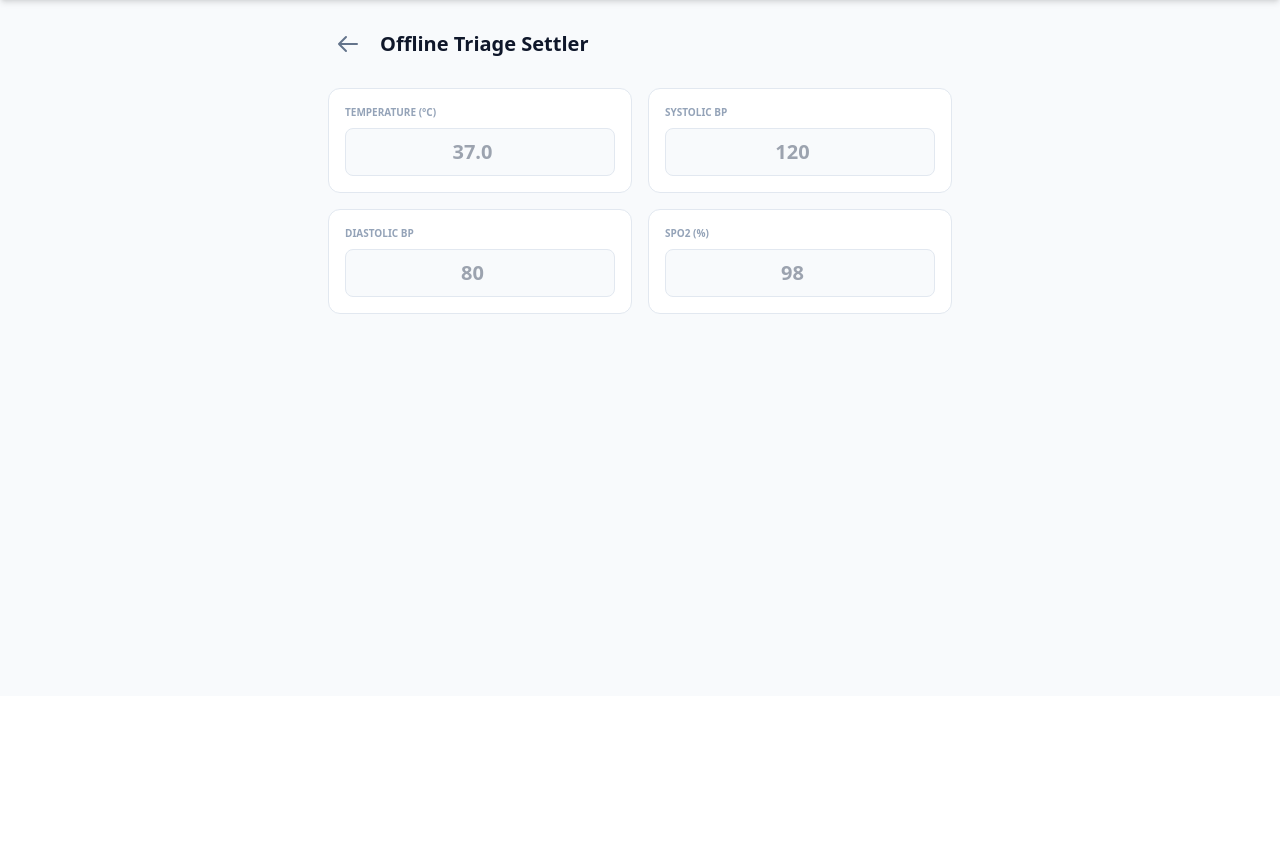
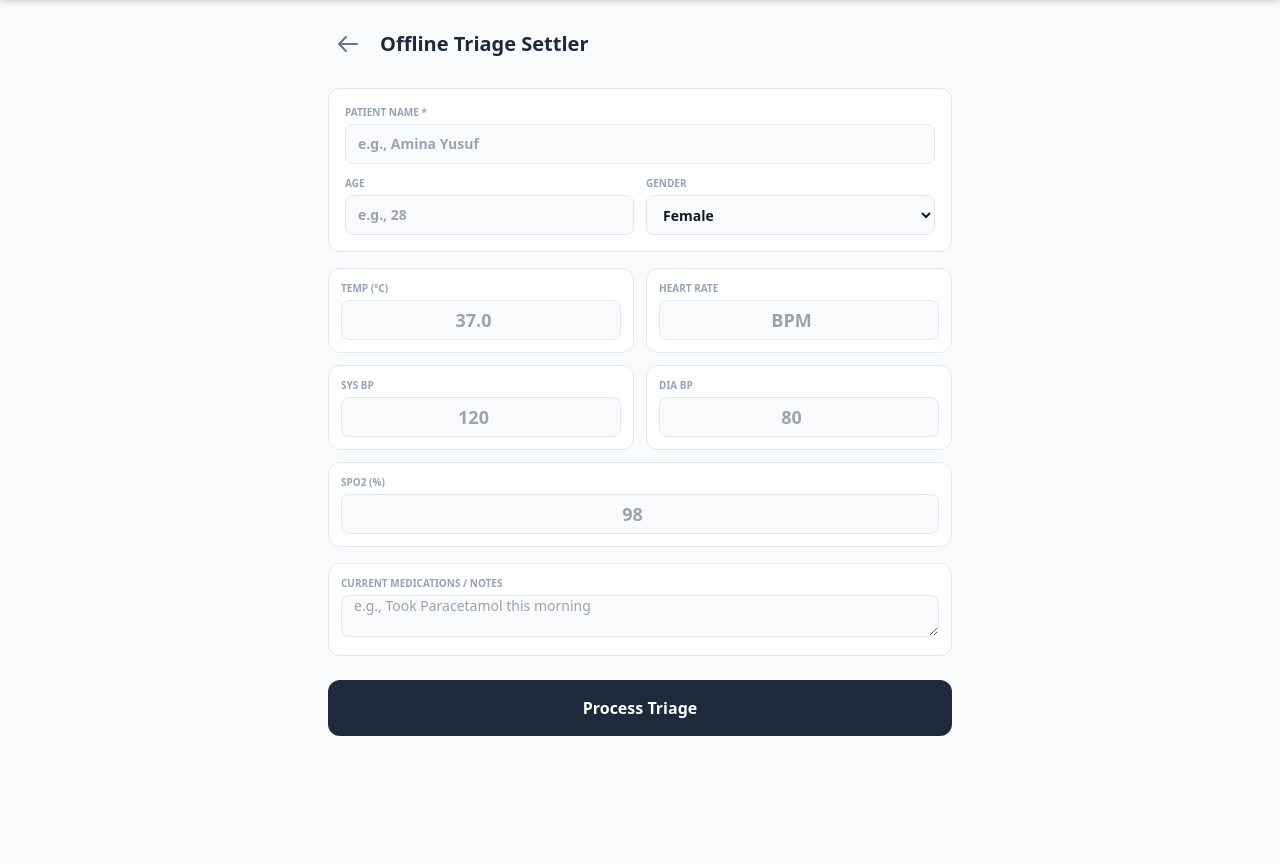
Before and after one commit to adebayo-victor/Smart-health-prototype-1, a Flask app: page /triage in a window 1280 px wide. Shown: the part 104-968 px from the top of the page. Before the commit the page ends 418 px from the top, so only its background shows below. Run offline with Flask 3, Linux system fonts and the light colour scheme; some libraries are stand-ins or nearby versions.

Commit message:
Refactor triage.html for improved patient input
Updated triage form layout and functionality, including patient information fields and result display.

```diff
--- a/templates/triage.html
+++ b/templates/triage.html
@@ -6,98 +6,179 @@
         <a href="/" class="w-10 h-10 flex items-center justify-center text-slate-500 hover:bg-slate-100 rounded-full transition">
             <svg xmlns="http://www.w3.org/2000/svg" class="h-6 w-6" fill="none" viewBox="0 0 24 24" stroke="currentColor"><path stroke-linecap="round" stroke-linejoin="round" stroke-width="2" d="M10 19l-7-7m0 0l7-7m-7 7h18" /></svg>
         </a>
-        <h1 class="text-xl font-black text-slateDark">Offline Triage Settler</h1>
+        <h1 class="text-xl font-black text-slate-800">Offline Triage Settler</h1>
     </div>
 
-    <div class="grid grid-cols-2 gap-4 mb-8">
-        <!-- Temp -->
-        <div class="bg-white p-4 rounded-xl border border-slate-200">
-            <label class="text-[10px] font-bold text-slate-400 uppercase block mb-2">Temperature (°C)</label>
-            <input type="number" id="temp" step="0.1" class="w-full min-h-12 px-3 rounded-lg border border-slate-200 bg-slate-50 text-xl font-black text-center focus:outline-none focus:ring-2 focus:ring-emerald" placeholder="37.0">
+    <!-- Patient Info -->
+    <div class="bg-white p-4 rounded-xl border border-slate-200 mb-4 space-y-3">
+        <div>
+            <label class="text-[10px] font-bold text-slate-400 uppercase block mb-1">Patient Name *</label>
+            <input type="text" id="patient_name" class="w-full min-h-10 px-3 rounded-lg border border-slate-200 bg-slate-50 text-sm font-bold focus:outline-none focus:ring-2 focus:ring-emerald-500" placeholder="e.g., Amina Yusuf">
         </div>
-        <!-- Sys BP -->
-        <div class="bg-white p-4 rounded-xl border border-slate-200">
-            <label class="text-[10px] font-bold text-slate-400 uppercase block mb-2">Systolic BP</label>
-            <input type="number" id="sys_bp" class="w-full min-h-12 px-3 rounded-lg border border-slate-200 bg-slate-50 text-xl font-black text-center focus:outline-none focus:ring-2 focus:ring-emerald" placeholder="120">
+        <div class="grid grid-cols-2 gap-3">
+            <div>
+                <label class="text-[10px] font-bold text-slate-400 uppercase block mb-1">Age</label>
+                <input type="number" id="age" class="w-full min-h-10 px-3 rounded-lg border border-slate-200 bg-slate-50 text-sm font-bold focus:outline-none focus:ring-2 focus:ring-emerald-500" placeholder="e.g., 28">
             </div>
-        <!-- Dia BP -->
-        <div class="bg-white p-4 rounded-xl border border-slate-200">
-            <label class="text-[10px] font-bold text-slate-400 uppercase block mb-2">Diastolic BP</label>
-            <input type="number" id="dia_bp" class="w-full min-h-12 px-3 rounded-lg border border-slate-200 bg-slate-50 text-xl font-black text-center focus:outline-none focus:ring-2 focus:ring-emerald" placeholder="80">
-        </div>
-        <!-- SpO2 -->
-        <div class="bg-white p-4 rounded-xl border border-slate-200">
-            <label class="text-[10px] font-bold text-slate-400 uppercase block mb-2">SpO2 (%)</label>
-            <input type="number" id="spo2" class="w-full min-h-12 px-3 rounded-lg border border-slate-200 bg-slate-50 text-xl font-black text-center focus:outline-none focus:ring-2 focus:ring-emerald" placeholder="98">
-        </div>
-    </div>
-
-    <!-- Result Box -->
-    <div id="triageResult" class="hidden p-6 rounded-2xl border-2 flex items-center gap-4 transition-all">
-        <div id="resultIcon"></div>
             <div>
-            <p id="resultTier" class="text-2xl font-black text-slateDark"></p>
-            <p id="resultRule" class="text-sm font-bold text-slate-600 mt-1"></p>
+                <label class="text-[10px] font-bold text-slate-400 uppercase block mb-1">Gender</label>
+                <select id="gender" class="w-full min-h-10 px-3 rounded-lg border border-slate-200 bg-slate-50 text-sm font-bold focus:outline-none focus:ring-2 focus:ring-emerald-500">
+                    <option value="female">Female</option>
+                    <option value="male">Male</option>
+                </select>
             </div>
         </div>
     </div>
 
+    <!-- Vitals Grid -->
+    <div class="grid grid-cols-2 gap-3 mb-4">
+        <div class="bg-white p-3 rounded-xl border border-slate-200">
+            <label class="text-[10px] font-bold text-slate-400 uppercase block mb-1">Temp (°C)</label>
+            <input type="number" id="temp" step="0.1" class="w-full min-h-10 px-2 rounded-lg border border-slate-200 bg-slate-50 text-lg font-black text-center focus:outline-none focus:ring-2 focus:ring-emerald-500" placeholder="37.0">
+        </div>
+        <div class="bg-white p-3 rounded-xl border border-slate-200">
+            <label class="text-[10px] font-bold text-slate-400 uppercase block mb-1">Heart Rate</label>
+            <input type="number" id="hr" class="w-full min-h-10 px-2 rounded-lg border border-slate-200 bg-slate-50 text-lg font-black text-center focus:outline-none focus:ring-2 focus:ring-emerald-500" placeholder="BPM">
+        </div>
+        <div class="bg-white p-3 rounded-xl border border-slate-200">
+            <label class="text-[10px] font-bold text-slate-400 uppercase block mb-1">Sys BP</label>
+            <input type="number" id="sys_bp" class="w-full min-h-10 px-2 rounded-lg border border-slate-200 bg-slate-50 text-lg font-black text-center focus:outline-none focus:ring-2 focus:ring-emerald-500" placeholder="120">
+        </div>
+        <div class="bg-white p-3 rounded-xl border border-slate-200">
+            <label class="text-[10px] font-bold text-slate-400 uppercase block mb-1">Dia BP</label>
+            <input type="number" id="dia_bp" class="w-full min-h-10 px-2 rounded-lg border border-slate-200 bg-slate-50 text-lg font-black text-center focus:outline-none focus:ring-2 focus:ring-emerald-500" placeholder="80">
+        </div>
+        <div class="bg-white p-3 rounded-xl border border-slate-200 col-span-2">
+            <label class="text-[10px] font-bold text-slate-400 uppercase block mb-1">SpO2 (%)</label>
+            <input type="number" id="spo2" class="w-full min-h-10 px-2 rounded-lg border border-slate-200 bg-slate-50 text-lg font-black text-center focus:outline-none focus:ring-2 focus:ring-emerald-500" placeholder="98">
+        </div>
+    </div>
+
+    <!-- Meds Note -->
+    <div class="bg-white p-3 rounded-xl border border-slate-200 mb-6">
+        <label class="text-[10px] font-bold text-slate-400 uppercase block mb-1">Current Medications / Notes</label>
+        <textarea id="meds" rows="2" class="w-full px-3 rounded-lg border border-slate-200 bg-slate-50 text-sm focus:outline-none focus:ring-2 focus:ring-emerald-500" placeholder="e.g., Took Paracetamol this morning"></textarea>
+    </div>
+
+    <!-- Process Button -->
+    <button onclick="processTriage()" class="w-full min-h-14 bg-slate-800 text-white rounded-xl font-bold flex items-center justify-center gap-2 hover:bg-slate-700 transition mb-6">
+        Process Triage
+    </button>
+
+    <!-- Result Box -->
+    <div id="triageResult" class="hidden p-5 rounded-2xl border-2 transition-all mb-6">
+        <div class="flex items-center gap-4 mb-3">
+            <div id="resultIcon"></div>
+            <div>
+                <p id="resultTier" class="text-2xl font-black text-slate-800"></p>
+                <p id="resultTrigger" class="text-sm font-bold text-slate-600 mt-1"></p>
+            </div>
+        </div>
+        <p id="resultNotes" class="text-sm text-slate-700 bg-white/50 p-3 rounded-lg border border-slate-200/50"></p>
+
+        <!-- TC Steps -->
+        <div class="mt-4 space-y-2" id="tcStepsContainer"></div>
+
+        <!-- Referral Button (Shows if RED or YELLOW) -->
+        <a id="referralBtn" href="/referral" class="hidden mt-4 w-full min-h-12 bg-red-600 text-white rounded-xl font-bold flex items-center justify-center gap-2 hover:bg-red-700 transition">
+            <svg xmlns="http://www.w3.org/2000/svg" class="h-5 w-5" fill="none" viewBox="0 0 24 24" stroke="currentColor"><path stroke-linecap="round" stroke-linejoin="round" stroke-width="2" d="M12 9v2m0 4h.01m-6.938 4h13.856c1.54 0 2.502-1.667 1.732-3L13.732 4c-.77-1.333-2.694-1.333-3.464 0L3.34 16c-.77 1.333.192 3 1.732 3z" /></svg>
+            🚑 Refer Patient
+        </a>
+   6
+    </div>
+</div>
+
 <script>
-    const inputs = ['temp', 'sys_bp', 'dia_bp', 'spo2'];
-    inputs.forEach(id => document.getElementById(id).addEventListener('input', calculateTriage));
+let currentEncounterId = null;
 
-    function calculateTriage() {
-        const temp = parseFloat(document.getElementById('temp').value);
-        const sys = parseFloat(document.getElementById('sys_bp').value);
-        const dia = parseFloat(document.getElementById('dia_bp').value);
-        const spo2 = parseFloat(document.getElementById('spo2').value);
+async function processTriage() {
+    const patientName = document.getElementById('patient_name').value.trim();
+    if (!patientName) {
+        alert("Patient name is required to create a record.");
+        return;
+    }
 
-        let tier = 'GREEN';
-        let rule = 'All recorded vitals within stable physiological ranges';
+    const payload = {
+        patient_name: patientName,
+        encounter_id: currentEncounterId,
+        age: document.getElementById('age').value || null,
+        gender: document.getElementById('gender').value,
+        temp: parseFloat(document.getElementById('temp').value) || null,
+        hr: parseFloat(document.getElementById('hr').value) || null,
+        sys_bp: parseFloat(document.getElementById('sys_bp').value) || null,
+        dia_bp: parseFloat(document.getElementById('dia_bp').value) || null,
+        spo2: parseFloat(document.getElementById('spo2').value) || null,
+        meds: document.getElementById('meds').value || null
+    };
 
-        // RED Checks
-        if (temp > 39.5) { tier = 'RED'; rule = 'Critical Hyperthermia (Temp > 39.5°C)'; }
-        else if (sys > 160) { tier = 'RED'; rule = 'Severe Systolic Hypertension (Sys BP > 160)'; }
-        else if (dia > 100) { tier = 'RED'; rule = 'Severe Diastolic Hypertension (Dia BP > 100)'; }
-        else if (spo2 < 90) { tier = 'RED'; rule = 'Critical Hypoxemia (SpO2 < 90%)'; }
-        // AMBER Checks
-        else if (temp > 38.5) { tier = 'AMBER'; rule = 'High Fever (Temp > 38.5°C)'; }
-        else if (sys > 140) { tier = 'AMBER'; rule = 'Elevated Systolic BP (Sys BP > 140)'; }
-        else if (dia > 90) { tier = 'AMBER'; rule = 'Elevated Diastolic BP (Dia BP > 90)'; }
+    try {
+        const response = await fetch('/api/triage', {
+            method: 'POST',
+            headers: { 'Content-Type': 'application/json' },
+            body: JSON.stringify(payload)
+        });
 
-        // Only show if at least one input is filled
-        if (!isNaN(temp) || !isNaN(sys) || !isNaN(dia) || !isNaN(spo2)) {
-            displayResult(tier, rule);
-        } else {
-            document.getElementById('triageResult').classList.add('hidden');
+        const data = await response.json();
+        if (!response.ok) throw new Error(data.error || 'Server error');
+
+        currentEncounterId = data.encounter_id;
+        displayResult(data.triage_data);
+    } catch (error) {
+        alert('Error: ' + error.message);
     }
 }
 
-    function displayResult(tier, rule) {
+function displayResult(data) {
     const box = document.getElementById('triageResult');
     const tierText = document.getElementById('resultTier');
-        const ruleText = document.getElementById('resultRule');
+    const triggerText = document.getElementById('resultTrigger');
+    const notesText = document.getElementById('resultNotes');
     const icon = document.getElementById('resultIcon');
+    const referralBtn = document.getElementById('referralBtn');
 
-        box.classList.remove('hidden', 'bg-red-50', 'border-crimson', 'bg-amber/10', 'border-amber', 'bg-emerald/10', 'border-emerald');
+    box.classList.remove('hidden', 'bg-red-50', 'border-red-500', 'bg-amber-50', 'border-amber-500', 'bg-emerald-50', 'border-emerald-500');
+    referralBtn.classList.add('hidden');
 
-        if (tier === 'RED') {
-            box.classList.add('bg-red-50', 'border-crimson');
-            tierText.innerText = 'RED TIER';
-            tierText.className = 'text-2xl font-black text-crimson';
-            icon.innerHTML = '<svg class="w-10 h-10 text-crimson" fill="none" stroke="currentColor" viewBox="0 0 24 24"><path stroke-linecap="round" stroke-linejoin="round" stroke-width="2" d="M12 9v2m0 4h.01m-6.938 4h13.856c1.54 0 2.502-1.667 1.732-3L13.732 4c-.77-1.333-2.694-1.333-3.464 0L3.34 16c-.77 1.333.192 3 1.732 3z"/></svg>';
-        } else if (tier === 'AMBER') {
-            box.classList.add('bg-amber/10', 'border-amber');
-            tierText.innerText = 'AMBER TIER';
-            tierText.className = 'text-2xl font-black text-amber';
-            icon.innerHTML = '<svg class="w-10 h-10 text-amber" fill="none" stroke="currentColor" viewBox="0 0 24 24"><path stroke-linecap="round" stroke-linejoin="round" stroke-width="2" d="M12 9v2m0 4h.01m-6.938 4h13.856c1.54 0 2.502-1.667 1.732-3L13.732 4c-.77-1.333-2.694-1.333-3.464 0L3.34 16c-.77 1.333.192 3 1.732 3z"/></svg>';
+    // Pass encounter_id to referral link
+    if (currentEncounterId) {
+        referralBtn.href = `/referral?encounter_id=${currentEncounterId}&patient_name=${encodeURIComponent(document.getElementById('patient_name').value)}`;
+    }
+
+    if (data.tier === 'RED') {
+        box.classList.add('bg-red-50', 'border-red-500');
+        tierText.innerText = '🔴 RED SEVERITY';
+        tierText.className = 'text-2xl font-black text-red-700';
+        icon.innerHTML = '<svg class="w-10 h-10 text-red-600" fill="none" stroke="currentColor" viewBox="0 0 24 24"><path stroke-linecap="round" stroke-linejoin="round" stroke-width="2" d="M12 9v2m0 4h.01m-6.938 4h13.856c1.54 0 2.502-1.667 1.732-3L13.732 4c-.77-1.333-2.694-1.333-3.464 0L3.34 16c-.77 1.333.192 3 1.732 3z"/></svg>';
+        referralBtn.classList.remove('hidden');
+    } else if (data.tier === 'YELLOW') {
+        box.classList.add('bg-amber-50', 'border-amber-500');
+        tierText.innerText = '🟡 YELLOW SEVERITY';
+        tierText.className = 'text-2xl font-black text-amber-700';
+        icon.innerHTML = '<svg class="w-10 h-10 text-amber-600" fill="none" stroke="currentColor" viewBox="0 0 24 24"><path stroke-linecap="round" stroke-linejoin="round" stroke-width="2" d="M12 9v2m0 4h.01m-6.938 4h13.856c1.54 0 2.502-1.667 1.732-3L13.732 4c-.77-1.333-2.694-1.333-3.464 0L3.34 16c-.77 1.333.192 3 1.732 3z"/></svg>';
+        referralBtn.classList.remove('hidden');
+        referralBtn.classList.replace('bg-red-600', 'bg-amber-600');
+        referralBtn.classList.replace('hover:bg-red-700', 'hover:bg-amber-700');
     } else {
-            box.classList.add('bg-emerald/10', 'border-emerald');
-            tierText.innerText = 'GREEN TIER';
-            tierText.className = 'text-2xl font-black text-emerald';
-            icon.innerHTML = '<svg class="w-10 h-10 text-emerald" fill="none" stroke="currentColor" viewBox="0 0 24 24"><path stroke-linecap="round" stroke-linejoin="round" stroke-width="2" d="M9 12l2 2 4-4m6 2a9 9 0 11-18 0 9 9 0 0118 0z"/></svg>';
+        box.classList.add('bg-emerald-50', 'border-emerald-500');
+        tierText.innerText = '🟢 GREEN SEVERITY';
+        tierText.className = 'text-2xl font-black text-emerald-700';
+        icon.innerHTML = '<svg class="w-10 h-10 text-emerald-600" fill="none" stroke="currentColor" viewBox="0 0 24 24"><path stroke-linecap="round" stroke-linejoin="round" stroke-width="2" d="M9 12l2 2 4-4m6 2a9 9 0 11-18 0 9 9 0 0118 0z"/></svg>';
     }
-        ruleText.innerText = rule;
+
+    triggerText.innerText = `Triggered by: ${data.trigger}`;
+    notesText.innerText = data.notes;
+
+    // Render TC Steps
+    const tcContainer = document.getElementById('tcStepsContainer');
+    tcContainer.innerHTML = '<p class="text-[10px] font-black uppercase text-slate-500 mb-2">TC: Confirmation Checklist</p>';
+    data.tc_steps.forEach(step => {
+        tcContainer.innerHTML += `
+            <label class="flex items-start gap-3 p-3 bg-white rounded-lg border border-slate-200 cursor-pointer hover:bg-slate-50 transition">
+                <input type="checkbox" class="mt-1 w-4 h-4 text-emerald-600 rounded border-slate-300 focus:ring-emerald-500">
+                <span class="text-sm font-medium text-slate-700">${step}</span>
+            </label>
+        `;
+    });
 }
 </script>
 {% endblock %}
```
Lines whose indentation alone changed are shown as unchanged.
